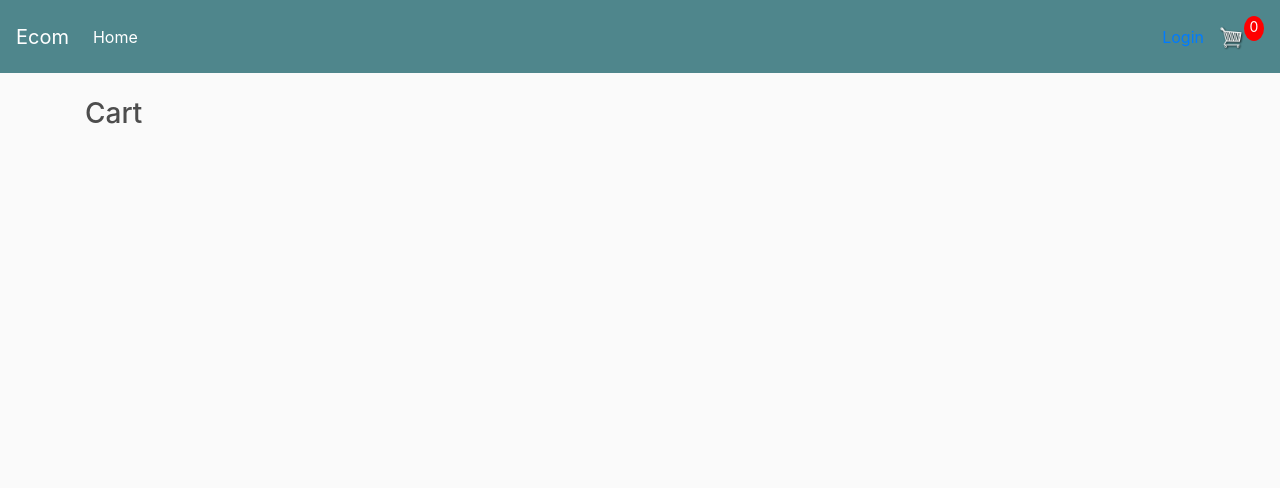
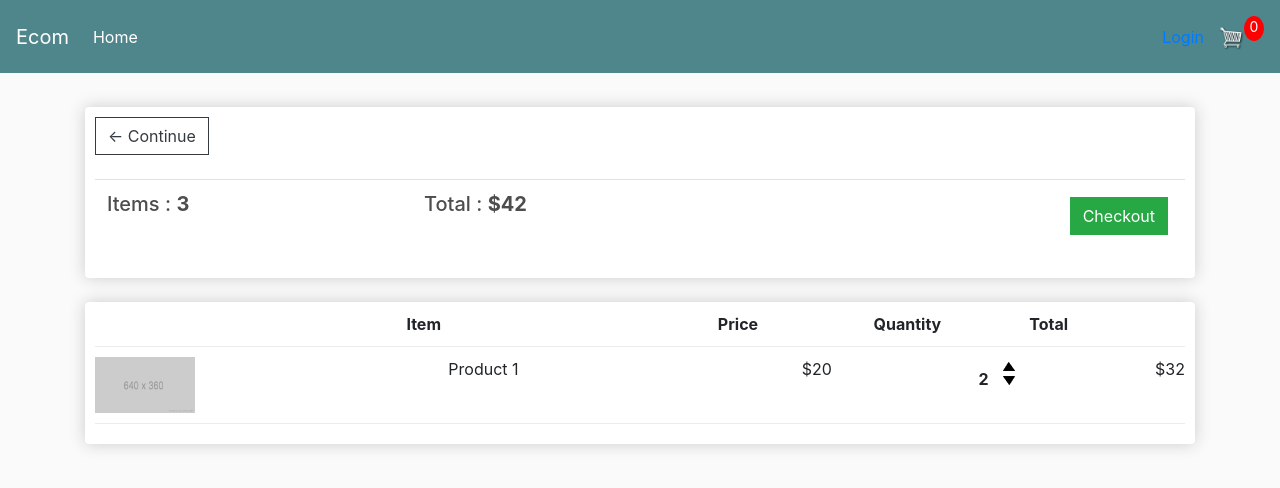
Before and after one commit to yandrisyahru/E-commerce, a Django app: page /cart in a window 1280 px wide. Shown: the top 488 px of the page. Run offline with Django 3.2, Linux system fonts and the light colour scheme; lists and menus that the app fills with data are empty; some libraries are stand-ins or nearby versions.

Commit message:
-Update django

```diff
--- a/Ecommerce/store/templates/store/cart.html
+++ b/Ecommerce/store/templates/store/cart.html
@@ -3,6 +3,51 @@
 {% load static %}
 {% block content %}
 
-<h3>Cart</h3>
+<div class = "row">
+    <div class = "col-lg-12">
+        <div class = "box-element">
+
+            <a class = "btn btn-outline-dark" href = "{% url 'store'%}"> &#x2190; Continue</a>
+
+            <br>
+            <br>
+            <table class = "table">
+                <tr>
+                    <th><h5>Items : <strong>3</strong></h5></th>
+                    <th><h5>Total : <strong>$42</strong></h5></th>
+                    <th>
+                        <a style = "float:right; margin:5px" class = "btn btn-success" href = "{% url 'checkout' %}">Checkout</a>
+                    </th>
+                </tr>
+            </table>
+
+        </div>
+
+        <br>
+        <div class ="box-element">
+           <div class = "cart-row">
+                <div style = "flex:2"></div>
+                <div style = "flex:2"><strong>Item</strong></div>
+                <div style = "flex:1"><strong>Price</strong></div>
+                <div style = "flex:1"><strong>Quantity</strong></div>
+                <div style = "flex:1"><strong>Total</strong></div>
+           </div>
+           <div class = "cart-row">
+                <div style = "flex:2"><img class = "row-image" src="{% static 'images/placeholder.png' %}"></div>
+                <div style = "flex:2"><p>Product 1</p></div>
+                <div style = "flex:1"><p>$20</p></div>
+                <div style = "flex:1">
+                    <p class = "quantity">2</p>
+                    <div class = "quantity">
+                    <img class="chg-quantity" src="{% static 'images/arrow-up.png' %}">
+
+                    <img class="chg-quantity" src="{% static 'images/arrow-down.png' %}">
+                    </div>
+                </div>
+               <div style="fles:1"><p>$32</p></div>
+           </div>
+        </div>
+    </div>
+</div>
 
 {% endblock content %}
--- a/Ecommerce/store/templates/store/store.html
+++ b/Ecommerce/store/templates/store/store.html
@@ -11,7 +11,7 @@
             <hr>
 
             <button class = "bin bin-outline-secondary add-btn">Add to Cart</button>
-            <a class = 'btn btn-outline success' href="#">View</a>
+            <a class = 'btn btn-outline-success' href="#">View</a>
             <h4 style = "display: inline-block; float:right"><strong>$20</strong></h4>
         </div>
     </div>
@@ -23,7 +23,7 @@
             <hr>
 
             <button class = "bin bin-outline-secondary add-btn">Add to Cart</button>
-            <a class = 'btn btn-outline success' href="#">View</a>
+            <a class = 'btn btn-outline-success' href="#">View</a>
             <h4 style = "display: inline-block; float:right"><strong>$20</strong></h4>
         </div>
     </div>
@@ -35,7 +35,7 @@
             <hr>
 
             <button class = "bin bin-outline-secondary add-btn">Add to Cart</button>
-            <a class = 'btn btn-outline success' href="#">View</a>
+            <a class = 'btn btn-outline-success' href="#">View</a>
             <h4 style = "display: inline-block; float:right"><strong>$20</strong></h4>
         </div>
     </div>
```
Also changed, not shown: Ecommerce/static/images/arrow-down.png (added), Ecommerce/static/images/arrow-up.png (added).
